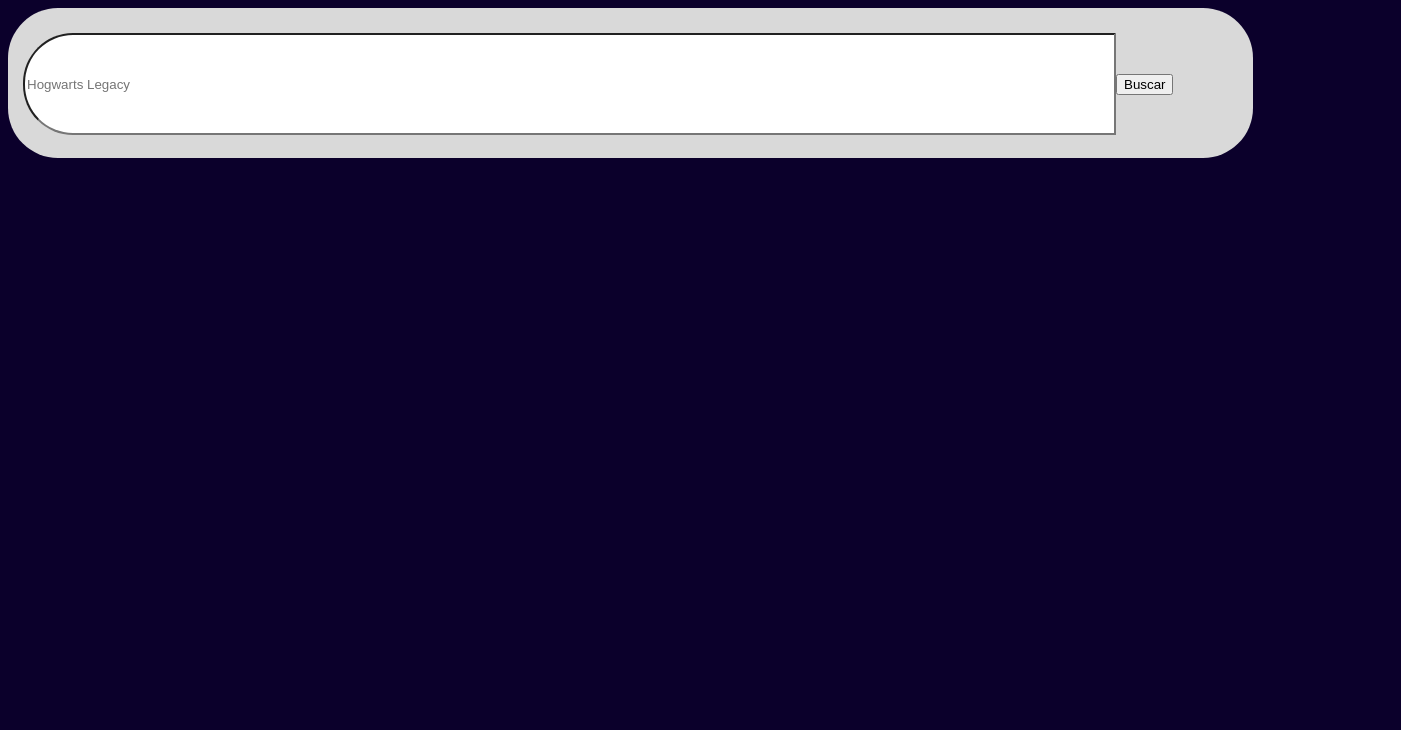
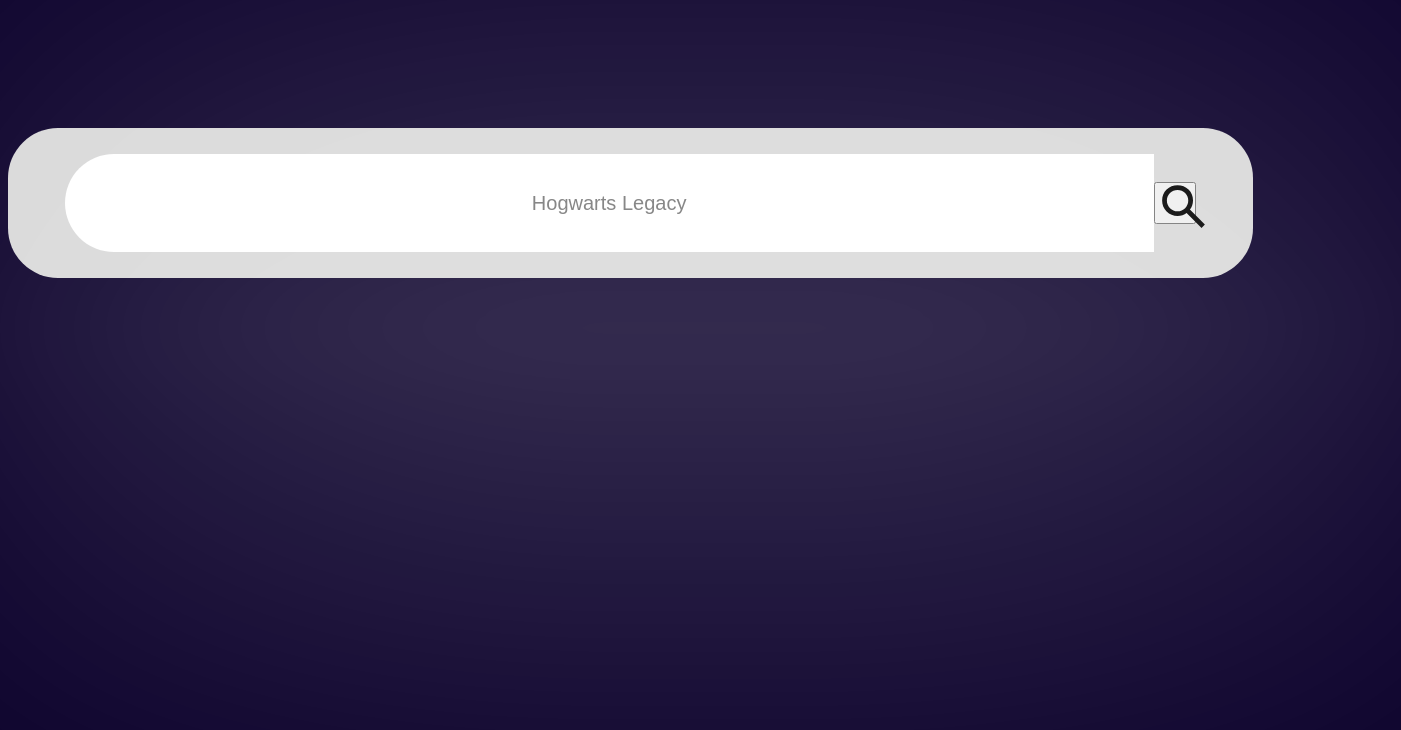
Before and after one commit to JoseHurtado03/MicroProyecto_2_Hurtado_Ruiz, a React (Vite) app: page /search in a window 1280 px wide. Shown: the top 730 px of the page, 1401 px wide, since content can reach past the window. Built offline with nearby package versions, Linux system fonts and the light colour scheme.

Commit message:
Búsqueda estilo e import
Css de barra e implementación del json

```diff
--- a/src/controllers/auth.js
+++ b/src/controllers/auth.js
@@ -20,6 +20,53 @@
     const data = {};
     await addDoc(usersCollection, data);
   }
+
+  const collectionV = collection(db, "Clubes");
+  const documento = [
+    {
+      ID: "1",
+      nombre: "Club de Aventureros",
+      descripcion:
+        "Explora lugares misteriosos y descubre tesoros ocultos con otros entusiastas de la aventura.",
+      videojuegos: ["1", "3", "11"],
+    },
+    {
+      ID: "2",
+      nombre: "Club de Estrategia",
+      descripcion:
+        "Reúnete con estrategas brillantes para debatir tácticas, resolver enigmas y conquistar mundos virtuales.",
+      videojuegos: ["4", "15", "16"],
+    },
+    {
+      ID: "3",
+      nombre: "Club de Constructores",
+      descripcion:
+        "Comparte tus creaciones en Minecraft, diseña estructuras asombrosas y colabora en proyectos épicos.",
+      videojuegos: ["7", "8", "14"],
+    },
+    {
+      ID: "4",
+      nombre: "Club de Fútbol Virtual",
+      descripcion:
+        "Forma parte de un equipo virtual, compite en torneos y demuestra tus habilidades en FIFA 22.",
+      videojuegos: ["9", "10", "18"],
+    },
+    {
+      ID: "5",
+      nombre: "Club de Cazadores de Zombis",
+      descripcion:
+        "Únete a otros supervivientes en la lucha contra hordas de no muertos en juegos como Left 4 Dead o Resident Evil.",
+      videojuegos: ["2", "13", "17"],
+    },
+  ];
+  documento.forEach(async (docu) => {
+    try {
+      await setDoc(doc(collectionV, docu.ID), docu);
+      console.log(`Documento con ID ${docu.ID} agregado correctamente.`);
+    } catch (error) {
+      console.error(`Error al agregar documento con ID ${docu.ID}:`, error);
+    }
+  });
 }
 
 export async function registerWithCredentials(email, password) {
--- a/src/pages/Search.jsx
+++ b/src/pages/Search.jsx
@@ -1,13 +1,31 @@
-import React from 'react'
-import styles from './Search.module.css'
+import React from "react";
+import styles from "./Search.module.css";
 
 export default function Search() {
   return (
     <div>
-        <section className={styles.barra}>
-            <input type="text" placeholder='Hogwarts Legacy' className={styles.input}></input>
-            <button>Buscar</button>
-        </section>
+      <section className={styles.barra}>
+        <input
+          type="text"
+          placeholder="Hogwarts Legacy"
+          className={styles.input}
+        ></input>
+        <button>
+          <svg
+            xmlns="http://www.w3.org/2000/svg"
+            width="43"
+            height="43"
+            viewBox="0 0 43 43"
+            fill="none"
+          >
+            <path
+              d="M39.55 42.875L24.5875 27.9125C23.4 28.8625 22.0344 29.6146 20.4906 30.1687C18.9469 30.7229 17.3042 31 15.5625 31C11.2479 31 7.59675 29.5053 4.609 26.516C1.62125 23.5267 0.126583 19.8755 0.125 15.5625C0.125 11.2479 1.61967 7.59675 4.609 4.609C7.59833 1.62125 11.2495 0.126583 15.5625 0.125C19.8771 0.125 23.529 1.61967 26.5184 4.609C29.5077 7.59833 31.0016 11.2495 31 15.5625C31 17.3042 30.7229 18.9469 30.1687 20.4906C29.6146 22.0344 28.8625 23.4 27.9125 24.5875L42.875 39.55L39.55 42.875ZM15.5625 26.25C18.5312 26.25 21.0551 25.2113 23.134 23.134C25.2129 21.0567 26.2516 18.5328 26.25 15.5625C26.25 12.5938 25.2113 10.0707 23.134 7.99338C21.0567 5.91604 18.5328 4.87658 15.5625 4.875C12.5938 4.875 10.0707 5.91446 7.99338 7.99338C5.91604 10.0723 4.87658 12.5953 4.875 15.5625C4.875 18.5312 5.91446 21.0551 7.99338 23.134C10.0723 25.2129 12.5953 26.2516 15.5625 26.25Z"
+              fill="black"
+            />
+          </svg>
+        </button>
+      </section>
+      <div className={styles.screen}></div>
     </div>
-  )
+  );
 }
--- a/src/pages/Search.module.css
+++ b/src/pages/Search.module.css
@@ -1,17 +1,37 @@
-.barra{
-    width: 1245px;
-    height: 150px;
-
-    border-radius: 50px;
-    background: #D9D9D9;
+.barra {
+  width: 1245px;
+  height: 150px;
+  margin-top: 8rem;
+  border-radius: 50px;
+  background: #d9d9d9;
+  display: flex;
+  justify-content: center;
+  align-items: center;
 }
 
-.input{
-    width: 1085px;
-    height: 96px;
+.input {
+  width: 1085px;
+  height: 96px;
+  border: #d9d9d9;
+  font-size: 20px;
+  border-radius: 50px 0px 0px 50px;
+  background: #fff;
+  text-align: center;
+}
 
-    border-radius: 50px 0px 0px 50px;
-    background: #FFF;
-    margin-top: 25px;
-    margin-left: 15px;
+button {
+  width: 42.75px;
+  height: 42.75px;
+  flex-shrink: 0;
 }
+
+.screen {
+  width: 1393px;
+  height: 100px;
+  flex-shrink: 0;
+
+  border-radius: 1393px;
+  background: #fff;
+
+  filter: blur(208.4375px);
+}
```
Also changed, not shown: src/club.json (added, +32 -0 lines), src/main.jsx (+12 -12 lines).
